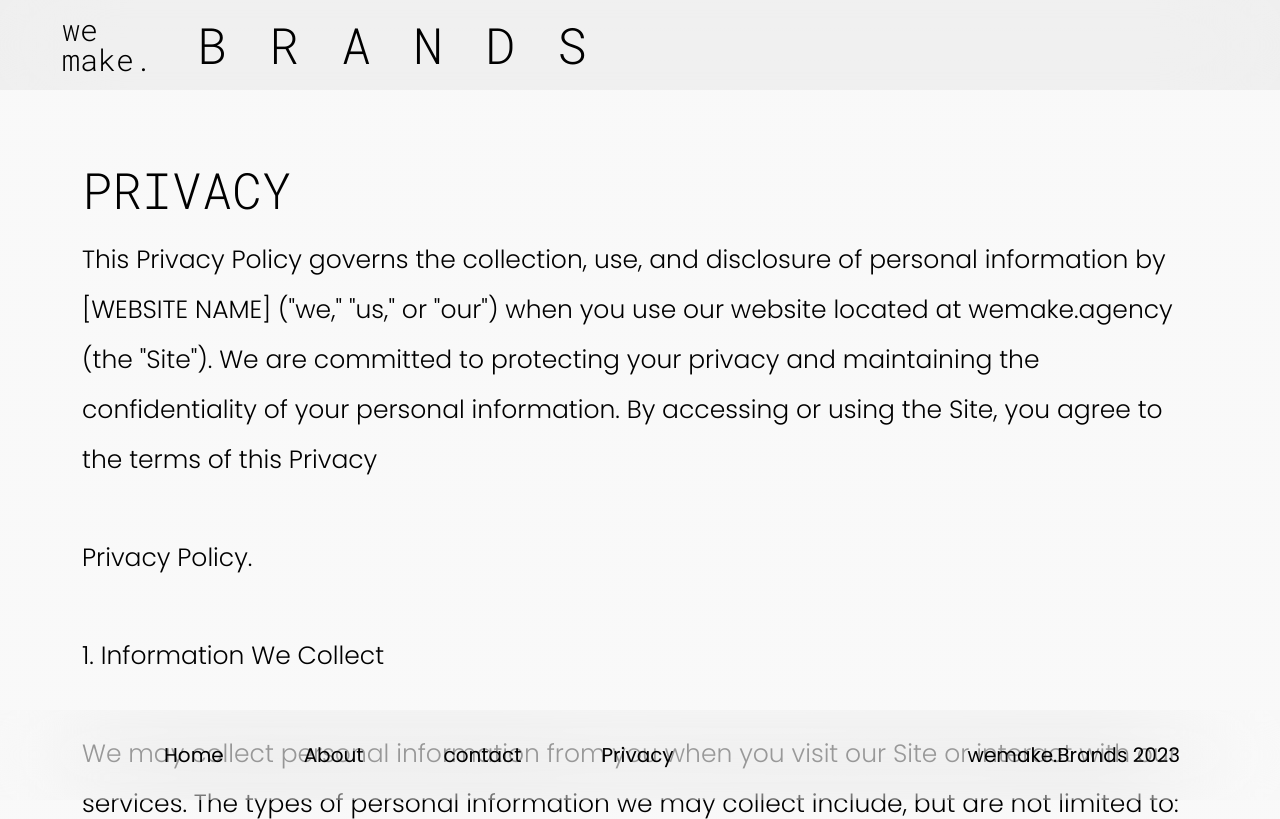
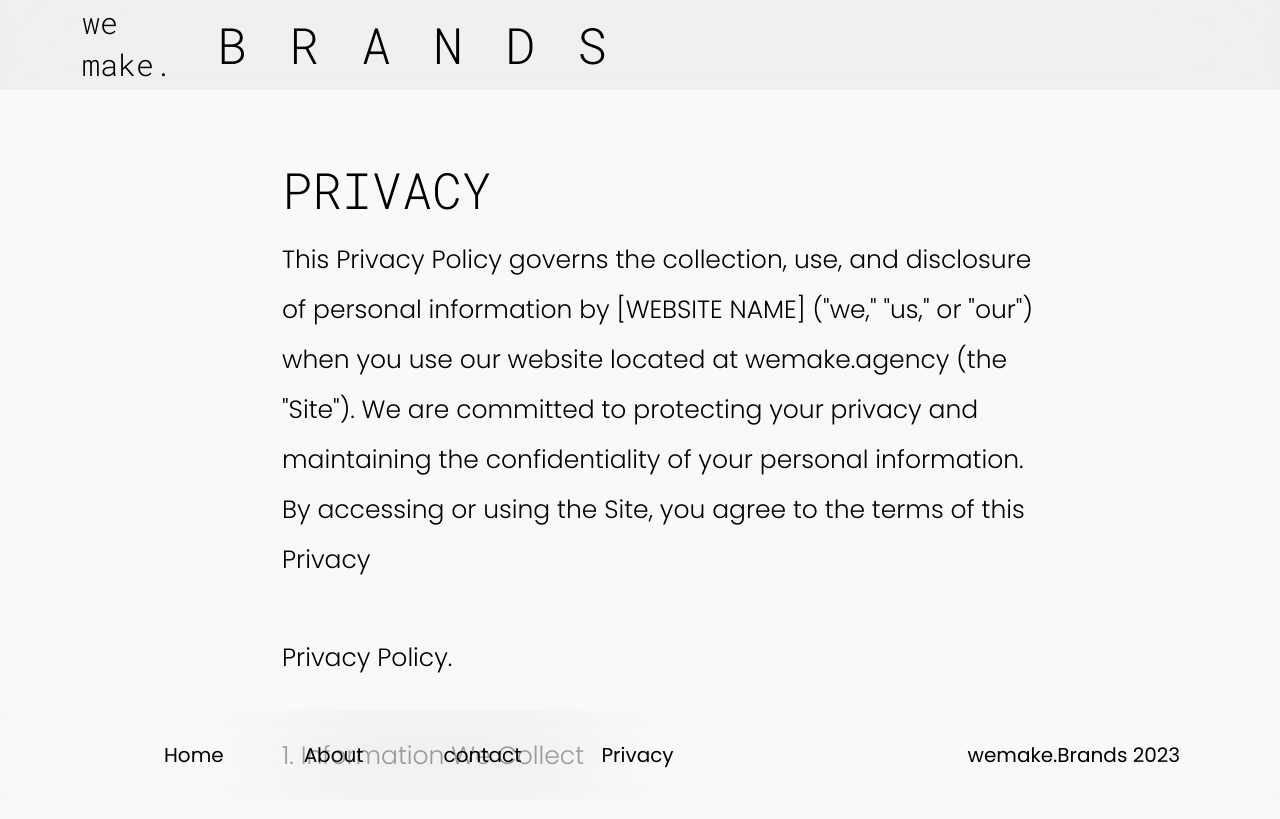
Before and after one commit to Shumona-Akter/we-make, a plain HTML site: page privacy.html in a window 1280 px wide. Shown: the top 819 px of the page. Drawn offline with Linux system fonts and the light colour scheme.

Commit message:
okay this revision nav

```diff
--- a/css/style.css
+++ b/css/style.css
@@ -305,7 +305,7 @@ form{
     margin: 100px 0;
 }
 .main-text{
-    padding:170px 150px;
+    padding:0 150px 0 200px;
 }
 .title{
     margin-bottom: 40px;
@@ -483,6 +483,7 @@ a:hover{
     width: 100%;
     outline: none;
     height: 125px;
+    resize: none;
 }
 
 .header-brand {
--- a/privacy.html
+++ b/privacy.html
@@ -48,9 +48,10 @@
     <!-- main -->
     <header>
         <div class="d-none d-lg-block">
-            <div class="header-bg d-lg-flex alin align-items-center ">
-                <a href="index.html" class="mono font-w-300 header-maake-text pe-lg-4">we <br> make.</a>
-                <div class="text-uppercase  header-brand mono  width-30  font-w-300 d-flex flex-column flex-lg-row justify-content-between">
+            <div class="header-bg d-lg-flex  align-items-center ">
+                <div class="container-lg d-lg-flex align-items-cente">
+                    <a href="index.html" class="mono font-w-300 header-maake-text pe-lg-4"><span>we</span>  <span class="d-block mt-8">make.</span></a>
+                    <div class="text-uppercase  header-brand mono   d-flex flex-column flex-lg-row justify-content-between">
                     <a href="index.html">b</a>
                     <a href="index.html">r</a>
                     <a href="index.html">a</a>
@@ -58,16 +59,14 @@
                     <a href="index.html">d</a>
                     <a href="index.html">s</a>
                 </div>
+                </div>
             </div>
-
         </div>
-
-
          <div class="d-lg-none">
             <a href="index.html" class="we-make">we <br>make.</a>
         </div>
         <div class="container">
-            <section class="">
+            <section class=" main-text">
                 <div class=" privecy  ">
                     <h1 class="title mt-lg-5">Privacy</h1>
                     <p class="about-para">
@@ -130,9 +129,9 @@
         <!-- menu -->
         <div id="bg-menu" class=" menu d-none d-lg-block">
             <div id="" class=" d-lg-block">
-                <div class="container">
+                <!-- <div class="container">
                     <h1 class="mono text-black font-w-300 brand-heading " >wemake.Brands matter.</h1>
-                </div>
+                </div> -->
             <nav class=" popins padding-30">
                 <div class="container padding-30 d-flex flex-column flex-lg-row justify-content-between">
                 <ul class="d-flex flex-column flex-lg-row ">
```
Also changed, not shown: about.html (+2 -5 lines), contact.html (+5 -3 lines), index.html (+1 -2 lines).
